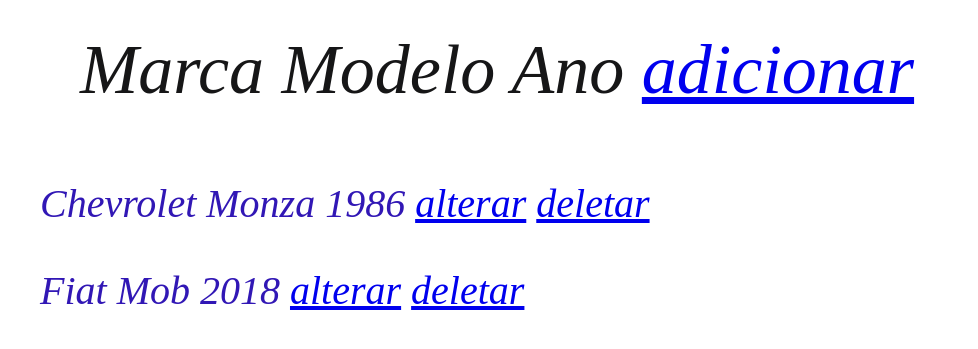
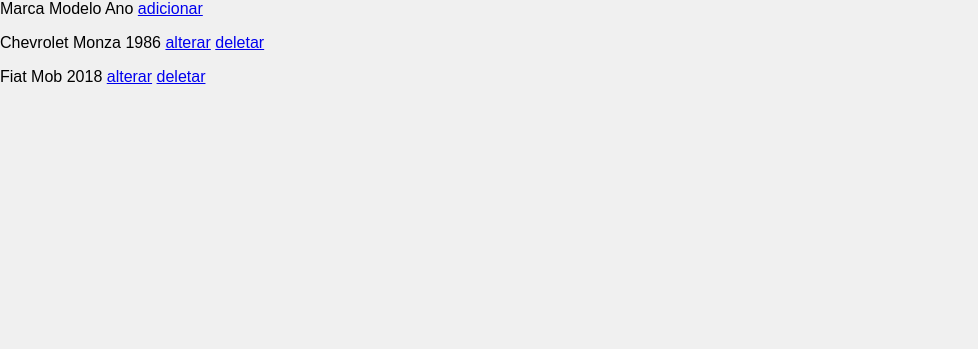
Before and after one commit to ViniciuSimulacro/testeparacriarbd, a Flask app: page / in a window 1280 px wide. Shown: the top 349 px of the page, without its empty margins (0-978 px from the left). Run offline with Flask 3, Linux system fonts and the light colour scheme.

Commit message:
Update index.css

```diff
--- a/static/css/index.css
+++ b/static/css/index.css
@@ -1,14 +1,67 @@
-body{
-    color: rgb(49, 23, 181);
-    margin-top: 30px;
-    margin-left: 40px;
-    font-style: oblique;
-    font-size: 40px;
+/* Estilos gerais */
+body {
+  font-family: Arial, sans-serif;
+  background-color: #f0f0f0;
+  margin: 0;
+  padding: 0;
 }
-#indice{
-    color: rgb(22, 22, 23);
-    margin-top: 30px;
-    margin-left: 40px;
-    font-style: oblique;
-    font-size: 70px;
+
+.container {
+  max-width: 800px;
+  margin: 0 auto;
+  padding: 20px;
+  background-color: #fff;
+  box-shadow: 0 0 10px rgba(0, 0, 0, 0.1);
 }
+
+h1 {
+  text-align: center;
+  margin-bottom: 20px;
+}
+
+table {
+  width: 100%;
+  border-collapse: collapse;
+  margin-top: 20px;
+}
+
+table th, table td {
+  padding: 10px;
+  text-align: left;
+  border-bottom: 1px solid #ddd;
+}
+
+table th {
+  background-color: #007bff;
+  color: #fff;
+}
+
+table td a {
+  color: #007bff;
+  text-decoration: none;
+  margin-right: 10px;
+}
+
+table td a:hover {
+  text-decoration: underline;
+}
+
+/* Estilos para adicionar botão */
+.add-button {
+  display: block;
+  text-align: center;
+  margin-top: 20px;
+}
+
+.add-button a {
+  display: inline-block;
+  padding: 10px 20px;
+  background-color: #007bff;
+  color: #fff;
+  text-decoration: none;
+  border-radius: 5px;
+}
+
+.add-button a:hover {
+  background-color: #0056b3;
+}
```
